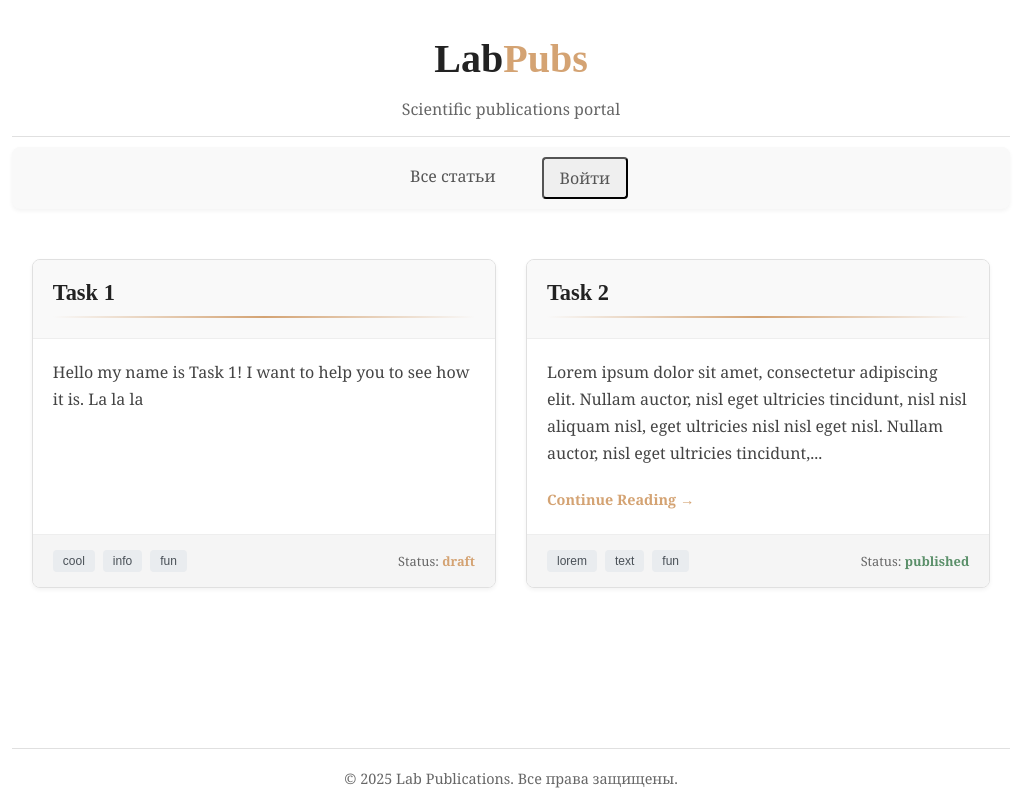
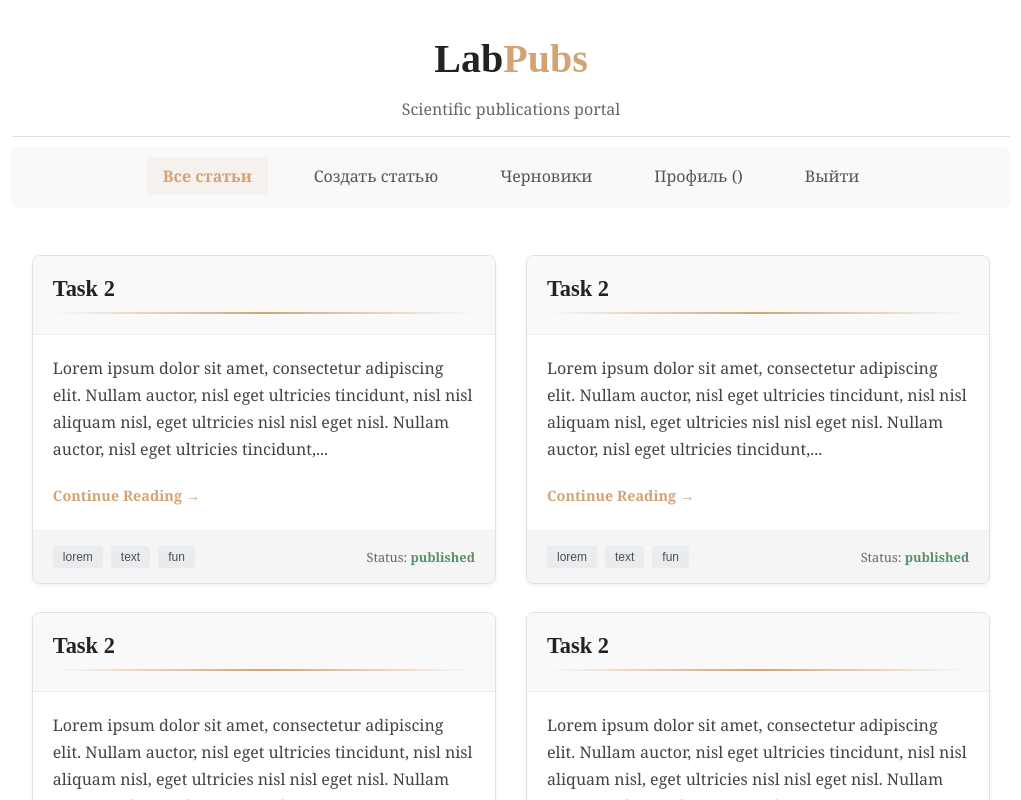
Before and after one commit to Kriss010119/LabPublishArticles, a React (Create React App) app: page / in a window 1280 px wide. Shown: the top 800 px of the page, without its empty margins (129-1150 px from the left). Built offline with nearby package versions, Linux system fonts and the light colour scheme.

Commit message:
DASHA'S GOOD VERSION WITH MAIN MENU

```diff
--- a/src/components/ArticleList.jsx
+++ b/src/components/ArticleList.jsx
@@ -1,8 +1,88 @@
 import styles from "../styles/ArticleCard.module.css";
 import ArticleCard from "./ArticleCard";
 
-const ArticleList = () => {
+const ArticleList = ({state = "published"}) => {
     const articles = [
+        {
+            id: 1,
+            title: "Task 1",
+            content: "Hello my name is Task 1! I want to help you to see how it is. La la la",
+            status: "draft",
+            tags: ["cool", "info", "fun"],
+            created_at: "",
+            updated_at: "",
+            published_at: ""
+        },
+        {
+            id: 2,
+            title: "Task 2",
+            content: "Lorem ipsum dolor sit amet, consectetur adipiscing elit. Nullam auctor, nisl eget ultricies tincidunt, nisl nisl aliquam nisl, eget ultricies nisl nisl eget nisl. Nullam auctor, nisl eget ultricies tincidunt, nisl nisl aliquam nisl, eget ultricies nisl nisl eget nisl. Nullam auctor, nisl eget ultricies tincidunt, nisl nisl aliquam nisl, eget ultricies nisl nisl eget nisl.",
+            status: "published",
+            tags: ["lorem", "text", "fun"],
+            created_at: "12.07.2025",
+            updated_at: "13.07.2025",
+            published_at: "13:45 13.07.2025"
+        },
+        {
+            id: 1,
+            title: "Task 1",
+            content: "Hello my name is Task 1! I want to help you to see how it is. La la la",
+            status: "draft",
+            tags: ["cool", "info", "fun"],
+            created_at: "",
+            updated_at: "",
+            published_at: ""
+        },
+        {
+            id: 2,
+            title: "Task 2",
+            content: "Lorem ipsum dolor sit amet, consectetur adipiscing elit. Nullam auctor, nisl eget ultricies tincidunt, nisl nisl aliquam nisl, eget ultricies nisl nisl eget nisl. Nullam auctor, nisl eget ultricies tincidunt, nisl nisl aliquam nisl, eget ultricies nisl nisl eget nisl. Nullam auctor, nisl eget ultricies tincidunt, nisl nisl aliquam nisl, eget ultricies nisl nisl eget nisl.",
+            status: "published",
+            tags: ["lorem", "text", "fun"],
+            created_at: "12.07.2025",
+            updated_at: "13.07.2025",
+            published_at: "13:45 13.07.2025"
+        },
+        {
+            id: 1,
+            title: "Task 1",
+            content: "Hello my name is Task 1! I want to help you to see how it is. La la la",
+            status: "draft",
+            tags: ["cool", "info", "fun"],
+            created_at: "",
+            updated_at: "",
+            published_at: ""
+        },
+        {
+            id: 2,
+            title: "Task 2",
+            content: "Lorem ipsum dolor sit amet, consectetur adipiscing elit. Nullam auctor, nisl eget ultricies tincidunt, nisl nisl aliquam nisl, eget ultricies nisl nisl eget nisl. Nullam auctor, nisl eget ultricies tincidunt, nisl nisl aliquam nisl, eget ultricies nisl nisl eget nisl. Nullam auctor, nisl eget ultricies tincidunt, nisl nisl aliquam nisl, eget ultricies nisl nisl eget nisl.",
+            status: "published",
+            tags: ["lorem", "text", "fun"],
+            created_at: "12.07.2025",
+            updated_at: "13.07.2025",
+            published_at: "13:45 13.07.2025"
+        },
+        {
+            id: 1,
+            title: "Task 1",
+            content: "Hello my name is Task 1! I want to help you to see how it is. La la la",
+            status: "draft",
+            tags: ["cool", "info", "fun"],
+            created_at: "",
+            updated_at: "",
+            published_at: ""
+        },
+        {
+            id: 2,
+            title: "Task 2",
+            content: "Lorem ipsum dolor sit amet, consectetur adipiscing elit. Nullam auctor, nisl eget ultricies tincidunt, nisl nisl aliquam nisl, eget ultricies nisl nisl eget nisl. Nullam auctor, nisl eget ultricies tincidunt, nisl nisl aliquam nisl, eget ultricies nisl nisl eget nisl. Nullam auctor, nisl eget ultricies tincidunt, nisl nisl aliquam nisl, eget ultricies nisl nisl eget nisl.",
+            status: "published",
+            tags: ["lorem", "text", "fun"],
+            created_at: "12.07.2025",
+            updated_at: "13.07.2025",
+            published_at: "13:45 13.07.2025"
+        },
         {
             id: 1,
             title: "Task 1",
@@ -28,7 +108,9 @@ const ArticleList = () => {
     return (
         <div className={styles.articlesContainer}>
             {articles.map(article => (
-                <ArticleCard key={article.id} article={article} />
+                <>
+                {(article.status === "published") && <ArticleCard key={article.id} article={article} />}
+                </>
             ))}
         </div>
     );
--- a/src/components/Menu.jsx
+++ b/src/components/Menu.jsx
@@ -7,7 +7,8 @@ import { AuthModal } from './auth/AuthModule';
 
 function Menu() {
     const dispatch = useDispatch();
-    const { isAuth, userData } = useSelector(state => state.user);
+    const { userData } = useSelector(state => state.user);
+    const isAuth = true;
     const [showAuthModal, setShowAuthModal] = useState(false);
 
     const handleLogout = () => {
@@ -19,7 +20,7 @@ function Menu() {
             <ul className={styles.navList}>
                 <li className={styles.navItem}>
                     <NavLink
-                        to="/articles"
+                        to="/"
                         className={({ isActive }) =>
                             isActive ? `${styles.navLink} ${styles.active}` : styles.navLink
                         }
@@ -36,7 +37,17 @@ function Menu() {
                                     isActive ? `${styles.navLink} ${styles.active}` : styles.navLink
                                 }
                             >
-                                Написать статью
+                                Создать статью
+                            </NavLink>
+                        </li>
+                        <li className={styles.navItem}>
+                            <NavLink
+                                to="/drafts"
+                                className={({ isActive }) =>
+                                    isActive ? `${styles.navLink} ${styles.active}` : styles.navLink
+                                }
+                            >
+                                Черновики
                             </NavLink>
                         </li>
                         <li className={styles.navItem}>
@@ -46,7 +57,7 @@ function Menu() {
                                     isActive ? `${styles.navLink} ${styles.active}` : styles.navLink
                                 }
                             >
-                                Профиль ({userData?.name})
+                                Профиль ({userData?.id})
                             </NavLink>
                         </li>
                     </>
--- /dev/null
+++ b/src/pages/ArticlePage.jsx
@@ -0,0 +1,7 @@
+import ArticleList from "../components/ArticleList";
+
+export const ArticlePage = () => {
+    return (
+        <ArticleList state={"published"}/>
+    )
+}
--- a/src/pages/CreateArticle.jsx
+++ b/src/pages/CreateArticle.jsx
@@ -1,2 +1,8 @@
-export class CreateArticle {
+export const CreateArticle = () => {
+    return (
+        <div>
+            <h2>Создание новой статьи</h2>
+            <p>Реализуйте форму для создания статьи ^v^</p>
+        </div>
+    );
 }
--- a/src/pages/DraftsPage.jsx
+++ b/src/pages/DraftsPage.jsx
@@ -0,0 +1,12 @@
+import ArticleList from "../components/ArticleList";
+
+
+export const DraftPage = () => {
+    return (
+        <>
+            <ArticleList state={"draft"}/>
+        </>
+    );
+}
+
+export default DraftPage;
--- a/src/pages/ErrorPage.jsx
+++ b/src/pages/ErrorPage.jsx
@@ -1,7 +1,7 @@
 export const ErrorPage = () => {
     return (
         <div>
-            Страница не найдена :(
+            Страница не найдена, печалька :(
         </div>
     )
 }
--- a/src/pages/Home.jsx
+++ b/src/pages/Home.jsx
@@ -1,6 +1,9 @@
 import styles from '../styles/Home.module.css';
 import Menu from "../components/Menu";
-import ArticleList from "../components/ArticleList";
+import { ArticlePage } from "./ArticlePage";
+import { DraftPage } from "./DraftsPage";
+import { CreateArticle } from "./CreateArticle";
+import { Routes, Route } from 'react-router-dom';
 
 export const Home = () => {
     return (
@@ -13,7 +16,11 @@ export const Home = () => {
                 <Menu />
             </nav>
             <main className={styles.mainContent}>
-                <ArticleList />
+                <Routes>
+                    <Route path="/" element={<ArticlePage />} />
+                    <Route path="/drafts" element={<DraftPage />} />
+                    <Route path="/create-article" element={<CreateArticle />} />
+                </Routes>
             </main>
             <footer className={styles.footer}>
                 © {new Date().getFullYear()} Lab Publications. Все права защищены.
--- a/src/styles/Menu.module.css
+++ b/src/styles/Menu.module.css
@@ -111,3 +111,9 @@
     border-bottom: 2px solid #d4a373;
     font-weight: bold;
 }
+
+.disabledLink {
+    color: #ccc;
+    cursor: not-allowed;
+    text-decoration: none;
+}
```
Also changed, not shown: src/routing/AppRouter.jsx (+12 -28 lines).
